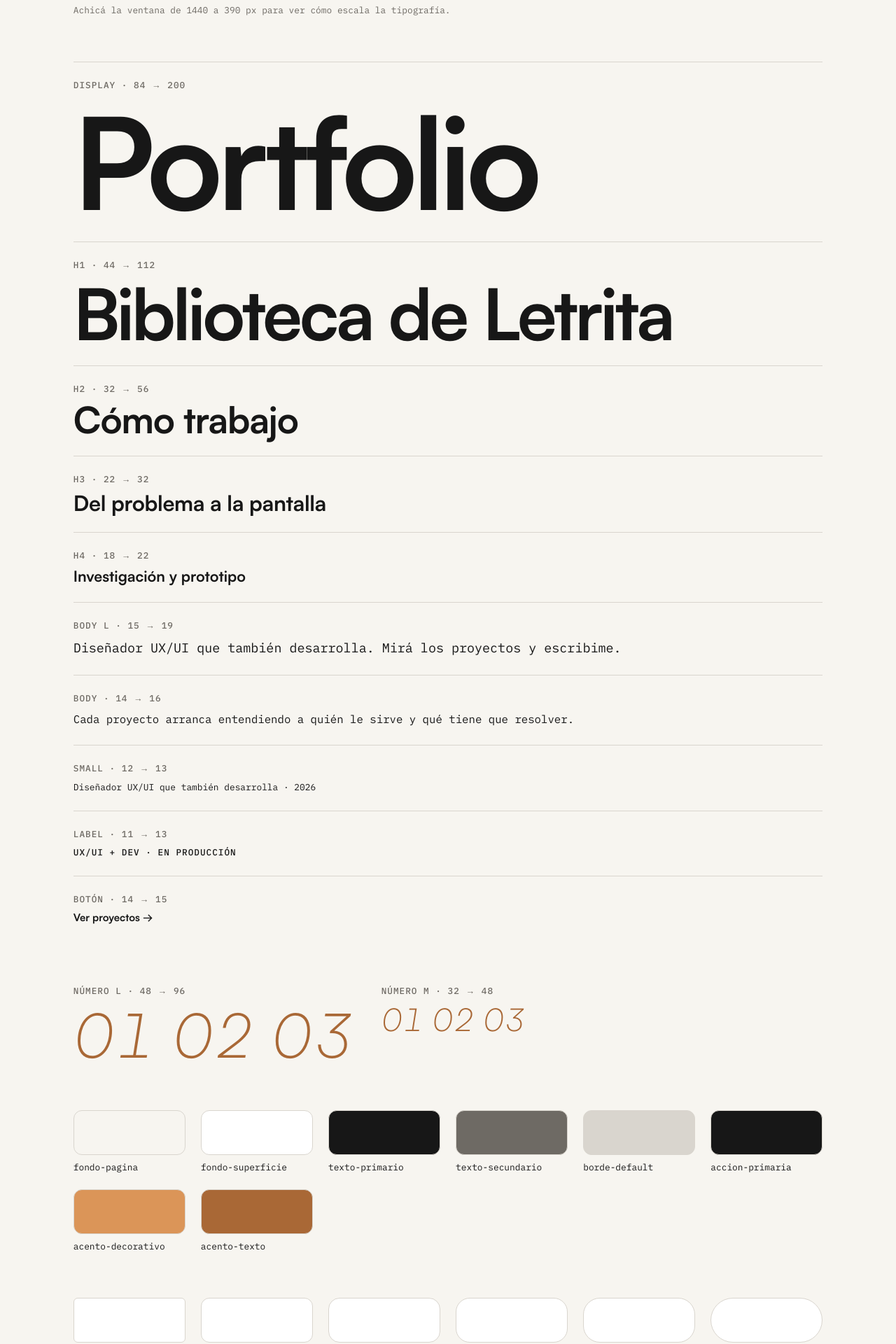
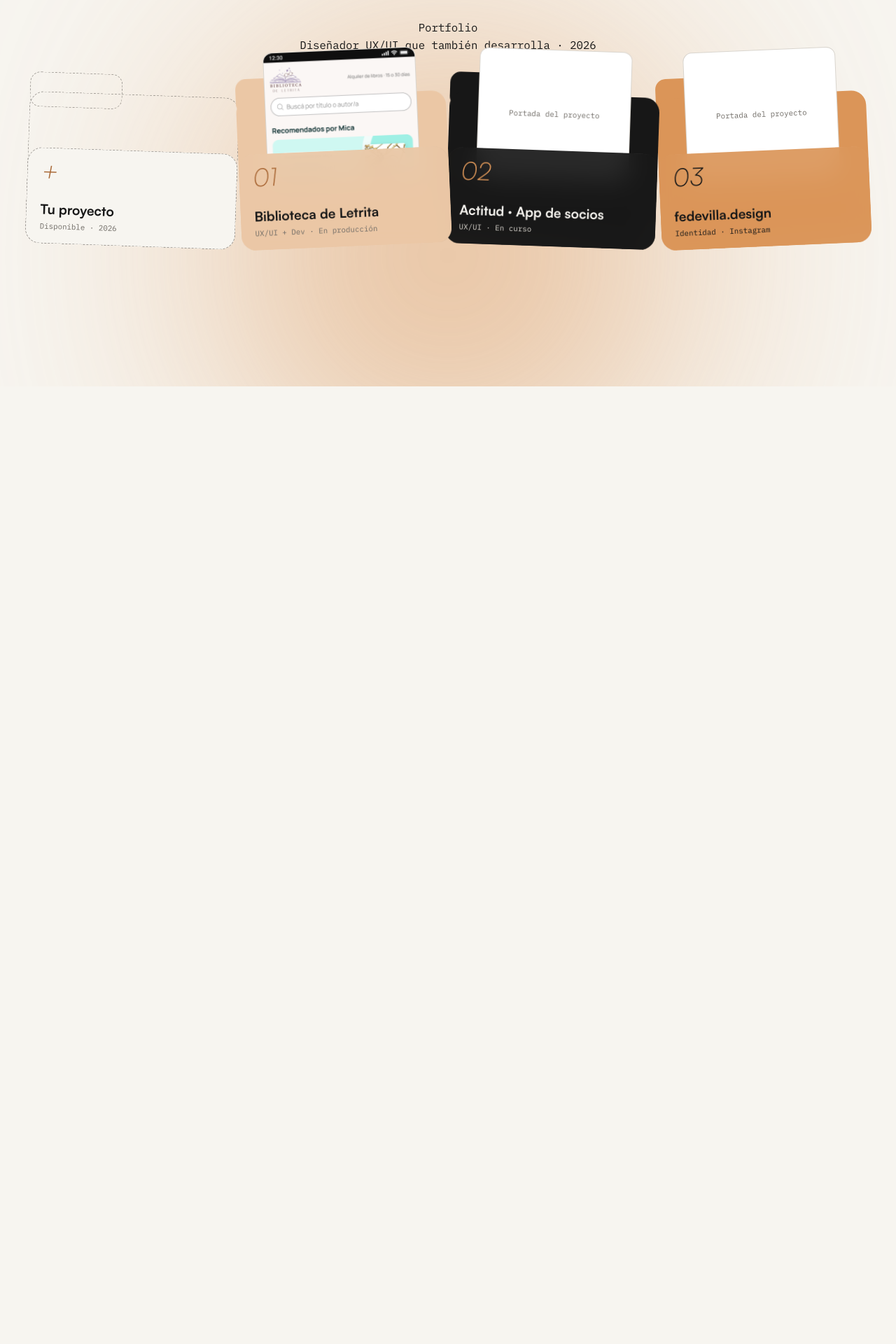
Before and after one commit to Federicovilla09/fedevilla-design-portfolio, a Next.js app: page / in a window 1280 px wide. Shown: the part 220-2140 px from the top of the page at 70% size. After the commit the page ends 800 px from the top, so only its background shows below. Built offline with nearby package versions, Linux system fonts and the light colour scheme.

Commit message:
feat: datos de proyectos, carpeta y hero de la Home

```diff
--- a/src/app/page.module.css
+++ b/src/app/page.module.css
@@ -1,88 +1,91 @@
-/* Layout de la página de prueba. Temporal: se reemplaza en la etapa 3. */
-
-.section {
+.hero {
+  position: relative;
+  overflow: hidden;
   display: flex;
   flex-direction: column;
-  gap: var(--space-64);
-  padding: var(--space-80) var(--grid-margen);
+  align-items: center;
+  gap: var(--espacio-32);
+  min-height: calc(100dvh - 76px);
+  padding: var(--espacio-24) var(--margen-pagina) var(--espacio-48);
 }
 
-.section > * {
-  width: 100%;
-  max-width: var(--contenido-max);
-  margin-inline: auto;
+.halo {
+  position: absolute;
+  left: 50%;
+  top: 44%;
+  width: 380px;
+  height: 380px;
+  translate: -50% 0;
+  border-radius: 50%;
+  background: var(--acento-decorativo);
+  opacity: 0.6;
+  filter: blur(100px);
+  pointer-events: none;
 }
 
-.header {
-  display: flex;
-  flex-direction: column;
-  gap: var(--space-12);
+.titles {
+  position: relative;
+  display: grid;
+  gap: var(--espacio-8);
+  text-align: center;
 }
 
-.meta {
-  color: var(--texto-secundario);
+/* ---------- Mobile: mazo en cascada ---------- */
+.deck {
+  position: relative;
+  list-style: none;
+  width: 100%;
+  max-width: 340px;
+  padding-top: var(--espacio-24);
 }
 
-.accent {
-  color: var(--acento-texto);
+.item + .item {
+  margin-top: -46%; /* cada carpeta se monta sobre la anterior */
 }
 
-.specimen {
-  display: flex;
-  flex-direction: column;
+.item:nth-child(odd) {
+  rotate: -2.5deg;
 }
 
-.row {
-  display: flex;
-  flex-direction: column;
-  gap: var(--space-8);
-  padding-block: var(--space-24);
-  border-top: 1px solid var(--borde-default);
+.item:nth-child(even) {
+  rotate: 2deg;
 }
 
-.numbers {
-  display: flex;
-  flex-wrap: wrap;
-  gap: var(--space-40);
+.item {
+  position: relative;
 }
 
-.numbers > div {
-  display: flex;
-  flex-direction: column;
-  gap: var(--space-8);
+.ctaItem {
+  display: none; /* en mobile se muestran solo los proyectos */
 }
 
-.swatches,
-.radii {
-  display: grid;
-  grid-template-columns: repeat(auto-fill, minmax(9rem, 1fr));
-  gap: var(--grid-gutter);
+/* ---------- Desde 768 px: carpetas en fila ---------- */
+@media (min-width: 768px) {
+  .hero {
+    justify-content: center;
+    gap: var(--espacio-48);
   }
 
-.swatch {
-  display: flex;
-  flex-direction: column;
-  gap: var(--space-8);
+  .halo {
+    width: 640px;
+    height: 640px;
+    top: 30%;
+    filter: blur(160px);
   }
 
-.chip {
-  height: var(--space-64);
-  border: 1px solid var(--borde-default);
-  border-radius: var(--radius-sm);
+  .deck {
+    display: grid;
+    grid-template-columns: repeat(4, 1fr);
+    gap: var(--espacio-24);
+    max-width: var(--contenido-max);
   }
 
-.radius {
-  height: var(--space-64);
-  background-color: var(--fondo-superficie);
-  border: 1px solid var(--borde-default);
+  .item + .item {
+    margin-top: 0;
   }
 
-.button {
-  align-self: flex-start;
-  width: auto;
-  min-height: 44px;
-  padding: var(--space-12) var(--space-24);
-  background-color: var(--accion-primaria);
-  color: var(--accion-sobre-primaria);
-  border-radius: var(--radius-pill);
+  .ctaItem {
+    display: block;
+    order: -1; /* "Tu proyecto" va primera, como en Figma */
   }
+}
--- a/src/app/page.tsx
+++ b/src/app/page.tsx
@@ -1,145 +1,27 @@
+import Folder from "@/components/project/Folder";
+import { projects } from "@/content/projects";
 import styles from "./page.module.css";
-
-/* Página de prueba de tokens y tipografía.
-   Temporal: se reemplaza por la Home en la etapa 3. */
-
-const textStyles = [
-  { className: "display", name: "Display", sizes: "84 → 200", sample: "Portfolio" },
-  { className: "h1", name: "H1", sizes: "44 → 112", sample: "Biblioteca de Letrita" },
-  { className: "h2", name: "H2", sizes: "32 → 56", sample: "Cómo trabajo" },
-  { className: "h3", name: "H3", sizes: "22 → 32", sample: "Del problema a la pantalla" },
-  { className: "h4", name: "H4", sizes: "18 → 22", sample: "Investigación y prototipo" },
-  {
-    className: "body-l",
-    name: "Body L",
-    sizes: "15 → 19",
-    sample: "Diseñador UX/UI que también desarrolla. Mirá los proyectos y escribime.",
-  },
-  {
-    className: "body",
-    name: "Body",
-    sizes: "14 → 16",
-    sample: "Cada proyecto arranca entendiendo a quién le sirve y qué tiene que resolver.",
-  },
-  {
-    className: "small",
-    name: "Small",
-    sizes: "12 → 13",
-    sample: "Diseñador UX/UI que también desarrolla · 2026",
-  },
-  { className: "label", name: "Label", sizes: "11 → 13", sample: "UX/UI + Dev · En producción" },
-  { className: "boton", name: "Botón", sizes: "14 → 15", sample: "Ver proyectos →" },
-];
-
-const semanticColors = [
-  "fondo-pagina",
-  "fondo-superficie",
-  "texto-primario",
-  "texto-secundario",
-  "borde-default",
-  "accion-primaria",
-  "acento-decorativo",
-  "acento-texto",
-];
-
-const radii = ["xs", "sm", "md", "lg", "xl", "pill"];
-
-function TypeSpecimen() {
-  return (
-    <ul className={styles.specimen}>
-      {textStyles.map((style) => (
-        <li key={style.className} className={styles.row}>
-          <p className={`label ${styles.meta}`}>
-            {style.name} · {style.sizes}
-          </p>
-          <p className={style.className}>{style.sample}</p>
-        </li>
-      ))}
-    </ul>
-  );
-}
-
-function Numbers() {
-  return (
-    <div className={styles.numbers}>
-      <div>
-        <p className={`label ${styles.meta}`}>Número L · 48 → 96</p>
-        <p className={`numero-l ${styles.accent}`}>01 02 03</p>
-      </div>
-      <div>
-        <p className={`label ${styles.meta}`}>Número M · 32 → 48</p>
-        <p className={`numero-m ${styles.accent}`}>01 02 03</p>
-      </div>
-    </div>
-  );
-}
-
-function Swatches() {
-  return (
-    <>
-      <ul className={styles.swatches}>
-        {semanticColors.map((token) => (
-          <li key={token} className={styles.swatch}>
-            <span
-              className={styles.chip}
-              style={{ backgroundColor: `var(--${token})` }}
-              aria-hidden="true"
-            />
-            <span className="small">{token}</span>
-          </li>
-        ))}
-      </ul>
-      <ul className={styles.radii}>
-        {radii.map((radius) => (
-          <li key={radius} className={styles.swatch}>
-            <span
-              className={styles.radius}
-              style={{ borderRadius: `var(--radius-${radius})` }}
-              aria-hidden="true"
-            />
-            <span className="small">{radius}</span>
-          </li>
-        ))}
-      </ul>
-    </>
-  );
-}
 
 export default function Home() {
   return (
-    <main>
-      <section className={styles.section} aria-labelledby="claro">
-        <header className={styles.header}>
-          <p className={`label ${styles.accent}`}>● Sistema de diseño</p>
-          <h1 id="claro" className="h2">
-            Modo claro
-          </h1>
-          <p className={`small ${styles.meta}`}>
-            Achicá la ventana de 1440 a 390 px para ver cómo escala la tipografía.
-          </p>
-        </header>
-        <TypeSpecimen />
-        <Numbers />
-        <Swatches />
-        <button type="button" className={`boton ${styles.button}`}>
-          Probar el foco
-        </button>
-      </section>
+    <main className={styles.hero}>
+      <span className={styles.halo} aria-hidden="true" />
 
-      <section data-theme="dark" className={styles.section} aria-labelledby="oscuro">
-        <header className={styles.header}>
-          <p className={`label ${styles.accent}`}>● data-theme=&quot;dark&quot;</p>
-          <h2 id="oscuro" className="h2">
-            Modo oscuro
-          </h2>
-        </header>
-        <TypeSpecimen />
-        <Numbers />
-        <Swatches />
-        <button type="button" className={`boton ${styles.button}`}>
-          Probar el foco
-        </button>
-      </section>
+      <div className={styles.titles}>
+        <h1 className="t-display">Portfolio</h1>
+        <p className="t-small t-secundario">Diseñador UX/UI que también desarrolla · 2026</p>
+      </div>
+
+      <ul className={styles.deck} aria-label="Proyectos">
+        {projects.map((project, i) => (
+          <li key={project.slug} className={styles.item} style={{ zIndex: projects.length - i }}>
+            <Folder project={project} />
+          </li>
+        ))}
+        <li className={`${styles.item} ${styles.ctaItem}`}>
+          <Folder variant="cta" />
+        </li>
+      </ul>
     </main>
   );
 }
--- /dev/null
+++ b/src/components/project/Folder.module.css
@@ -0,0 +1,120 @@
+.folder {
+  /* La carpeta escala con su ancho: todo está en % y en cqw */
+  position: relative;
+  display: block;
+  width: 100%;
+  aspect-ratio: 340 / 312;
+  container-type: inline-size;
+  color: var(--folder-text);
+}
+
+.tab {
+  position: absolute;
+  left: 0;
+  top: 11%;
+  width: 44%;
+  height: 18%;
+  border-radius: 5cqw;
+  background: var(--folder-fill);
+}
+
+.body {
+  position: absolute;
+  inset: 21% 0 0 0;
+  border-radius: 7cqw;
+  background: var(--folder-fill);
+}
+
+.cover {
+  position: absolute;
+  left: 14%;
+  width: 72%;
+  top: -2%;
+  height: 67%;
+  overflow: hidden;
+  border-radius: 4cqw;
+  background: var(--color-blanco);
+  box-shadow: 0 0 0 1px var(--color-gris);
+  transition: transform 0.45s cubic-bezier(0.22, 1, 0.36, 1);
+}
+
+.cover img {
+  object-fit: cover;
+  object-position: top;
+}
+
+.coverPlaceholder {
+  display: grid;
+  place-items: center;
+  height: 100%;
+  font-family: var(--font-mono);
+  font-size: 3.6cqw;
+  color: var(--color-piedra);
+}
+
+.front {
+  position: absolute;
+  inset: 50% 0 0 0;
+  display: flex;
+  flex-direction: column;
+  padding: 5cqw 6.5cqw;
+  border-radius: 7cqw;
+  background: color-mix(in srgb, var(--folder-fill) 92%, transparent);
+  backdrop-filter: blur(18px);
+  transition: transform 0.45s cubic-bezier(0.22, 1, 0.36, 1);
+}
+
+.number {
+  font-family: var(--font-sans);
+  font-weight: 300;
+  font-style: italic;
+  font-size: 12cqw;
+  line-height: 1;
+  color: var(--folder-number);
+}
+
+.name {
+  margin-top: auto;
+  font-family: var(--font-sans);
+  font-weight: 700;
+  font-size: 6.4cqw;
+  line-height: 1.15;
+}
+
+.meta {
+  margin-top: 1.5cqw;
+  font-family: var(--font-mono);
+  font-size: 3.6cqw;
+  color: var(--folder-meta);
+}
+
+/* Al pasar el mouse (o enfocar con teclado) la portada sube */
+.folder:hover .cover,
+.folder:focus-visible .cover {
+  transform: translateY(-16%) scale(1.04);
+}
+
+.folder:hover .front,
+.folder:focus-visible .front {
+  transform: translateY(2%);
+}
+
+/* ---------- Carpeta "Tu proyecto" ---------- */
+.cta {
+  color: var(--texto-primario);
+  --folder-number: var(--acento-texto);
+  --folder-meta: var(--texto-secundario);
+}
+
+.cta .tab,
+.cta .body {
+  background: transparent;
+  border: 1.5px dashed var(--texto-secundario);
+  opacity: 0.6;
+}
+
+.cta .front {
+  background: var(--fondo-pagina);
+  border: 1.5px dashed color-mix(in srgb, var(--texto-secundario) 60%, transparent);
+  backdrop-filter: none;
+}
--- /dev/null
+++ b/src/components/project/Folder.tsx
@@ -0,0 +1,60 @@
+import Image from "next/image";
+import Link from "next/link";
+import type { Project } from "@/content/projects";
+import styles from "./Folder.module.css";
+
+// Cada color de carpeta define su relleno y el color de sus textos
+const PALETTE = {
+  suave: { fill: "var(--color-suave)", text: "var(--color-carbon)", meta: "var(--color-piedra)", number: "var(--color-oscuro)" },
+  carbon: { fill: "var(--color-carbon)", text: "var(--color-calido)", meta: "var(--color-gris)", number: "var(--color-terracota)" },
+  terracota: { fill: "var(--color-terracota)", text: "var(--color-carbon)", meta: "var(--color-carbon)", number: "var(--color-carbon)" },
+};
+
+type FolderProps = {
+  project?: Project;
+  variant?: "project" | "cta";
+};
+
+export default function Folder({ project, variant = "project" }: FolderProps) {
+  // Carpeta punteada "Tu proyecto", que invita a escribir
+  if (variant === "cta" || !project) {
+    return (
+      <Link href="/contacto" className={`${styles.folder} ${styles.cta}`}>
+        <span className={styles.tab} aria-hidden="true" />
+        <span className={styles.body} aria-hidden="true" />
+        <span className={styles.front}>
+          <span className={styles.number}>+</span>
+          <span className={styles.name}>Tu proyecto</span>
+          <span className={styles.meta}>Disponible · 2026</span>
+        </span>
+      </Link>
+    );
+  }
+
+  const c = PALETTE[project.color];
+  const vars = {
+    "--folder-fill": c.fill,
+    "--folder-text": c.text,
+    "--folder-meta": c.meta,
+    "--folder-number": c.number,
+  } as React.CSSProperties;
+
+  return (
+    <Link href={`/proyectos/${project.slug}`} className={styles.folder} style={vars}>
+      <span className={styles.tab} aria-hidden="true" />
+      <span className={styles.body} aria-hidden="true" />
+      <span className={styles.cover} aria-hidden="true">
+        {project.cover ? (
+          <Image src={project.cover} alt="" fill sizes="(max-width: 768px) 70vw, 240px" />
+        ) : (
+          <span className={styles.coverPlaceholder}>Portada del proyecto</span>
+        )}
+      </span>
+      <span className={styles.front}>
+        <span className={styles.number}>{project.number}</span>
+        <span className={styles.name}>{project.name}</span>
+        <span className={styles.meta}>{project.meta}</span>
+      </span>
+    </Link>
+  );
+}
--- /dev/null
+++ b/src/content/projects.ts
@@ -0,0 +1,37 @@
+export type Project = {
+  slug: string;
+  number: string;
+  name: string;
+  meta: string;
+  status: "En producción" | "En curso" | "2026";
+  color: "suave" | "carbon" | "terracota";
+  cover?: string;
+};
+
+export const projects: Project[] = [
+  {
+    slug: "biblioteca-de-letrita",
+    number: "01",
+    name: "Biblioteca de Letrita",
+    meta: "UX/UI + Dev · En producción",
+    status: "En producción",
+    color: "suave",
+    cover: "/images/projects/letrita/cover.png",
+  },
+  {
+    slug: "actitud",
+    number: "02",
+    name: "Actitud · App de socios",
+    meta: "UX/UI · En curso",
+    status: "En curso",
+    color: "carbon",
+  },
+  {
+    slug: "fedevilla-design",
+    number: "03",
+    name: "fedevilla.design",
+    meta: "Identidad · Instagram",
+    status: "2026",
+    color: "terracota",
+  },
+];
```
Also changed, not shown: public/images/projects/letrita/cover.png (added). Lines whose indentation alone changed are shown as unchanged.
